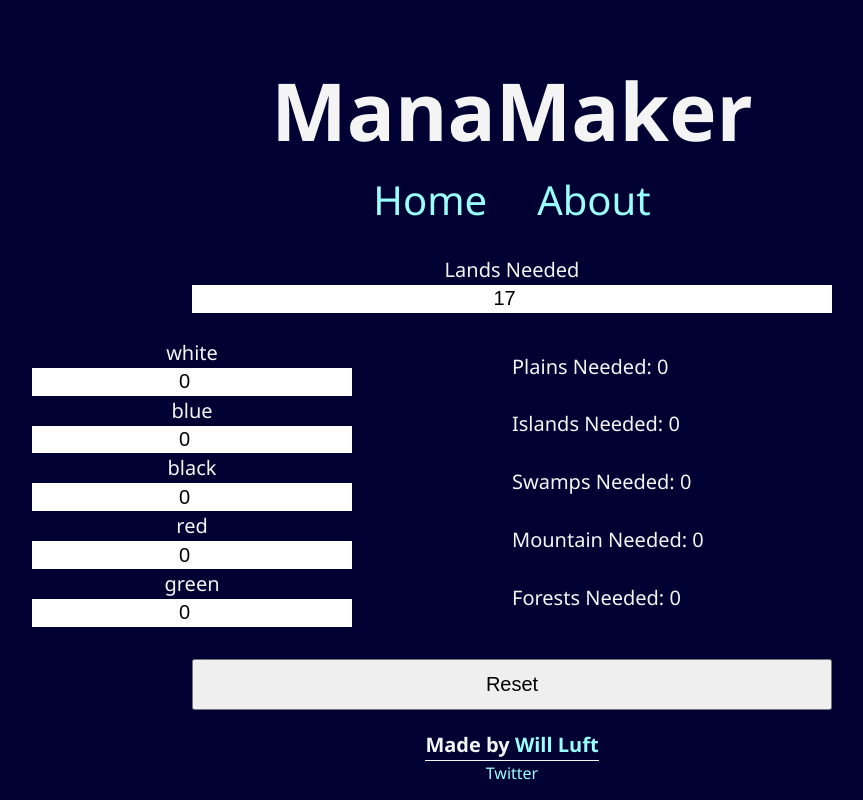
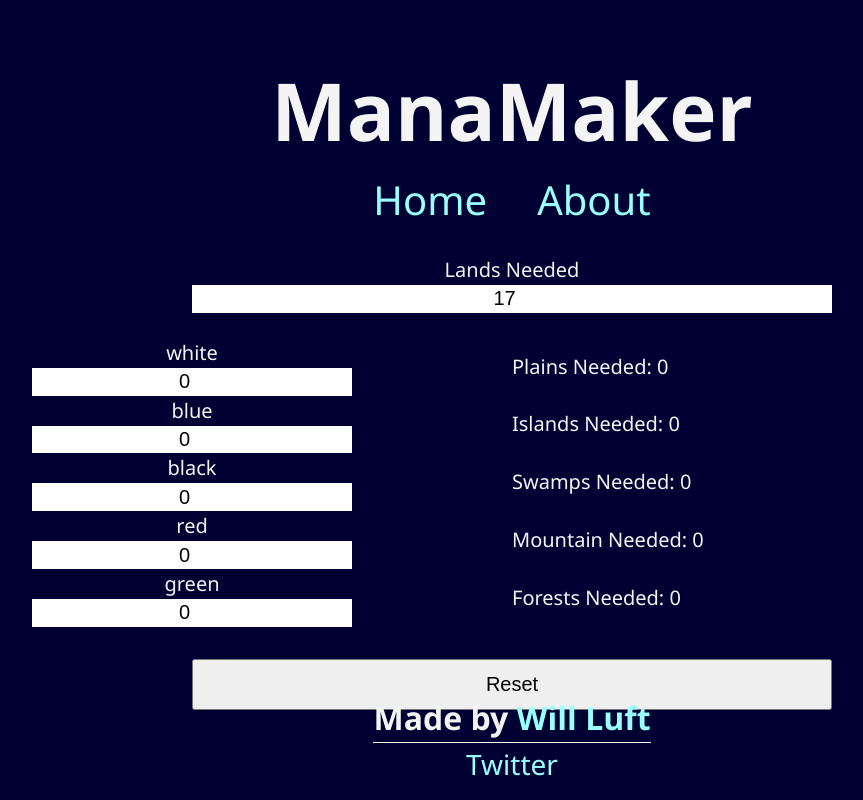
Before and after one commit to wdluft/manamaker-version-2, a React app: page / in a window 1280 px wide. Shown: the whole page, without its empty margins (128-991 px from the left). Built offline with nearby package versions, Linux system fonts and the light colour scheme.

Commit message:
Added media queries to footer styles

```diff
--- a/src/components/footer/Footer.js
+++ b/src/components/footer/Footer.js
@@ -33,4 +33,18 @@ const StyledFooter = styled.footer`
   p {
     font-size: 1rem;
   }
+
+  @media (min-width: 500px) {
+    h1 {
+      font-size: 2rem;
+    }
+
+    p {
+      font-size: 1.75rem;
+    }
+  }
+
+  @media (min-width: 750px) {
+
+  }
 `;
```
